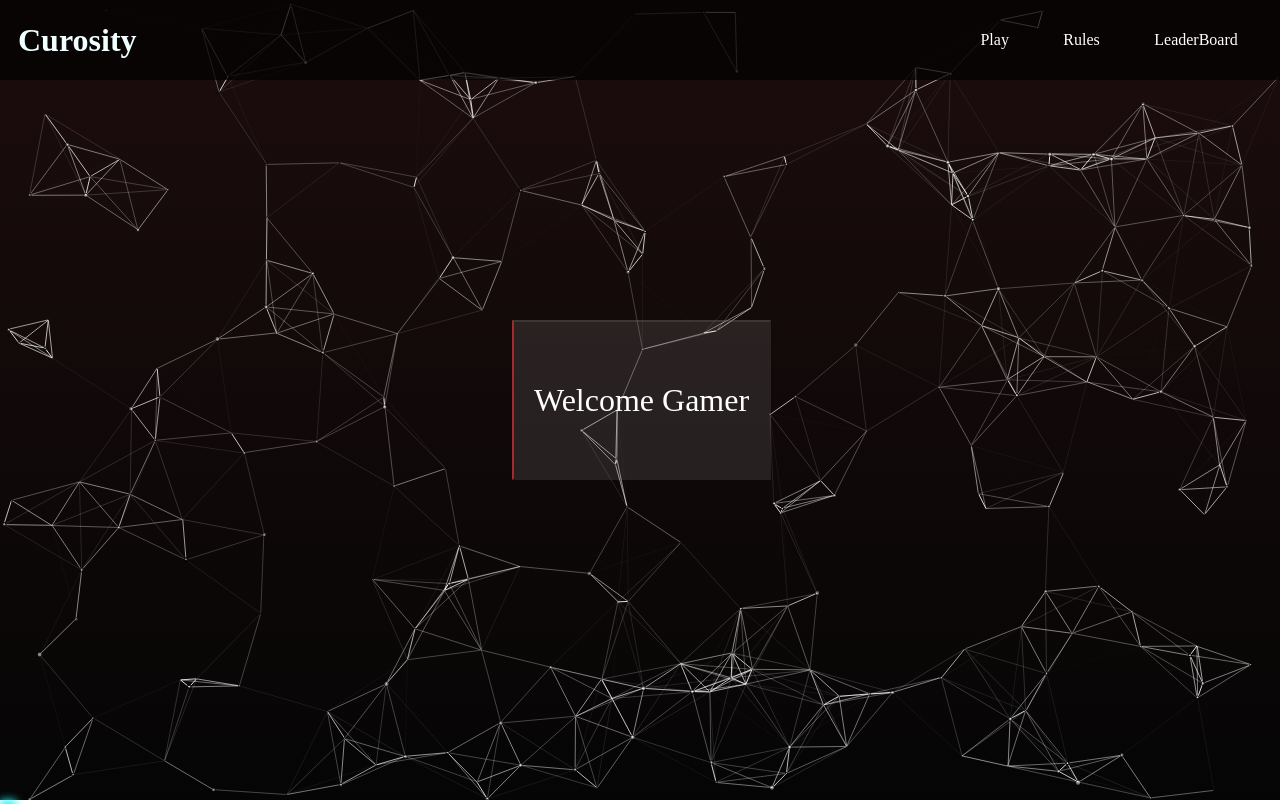
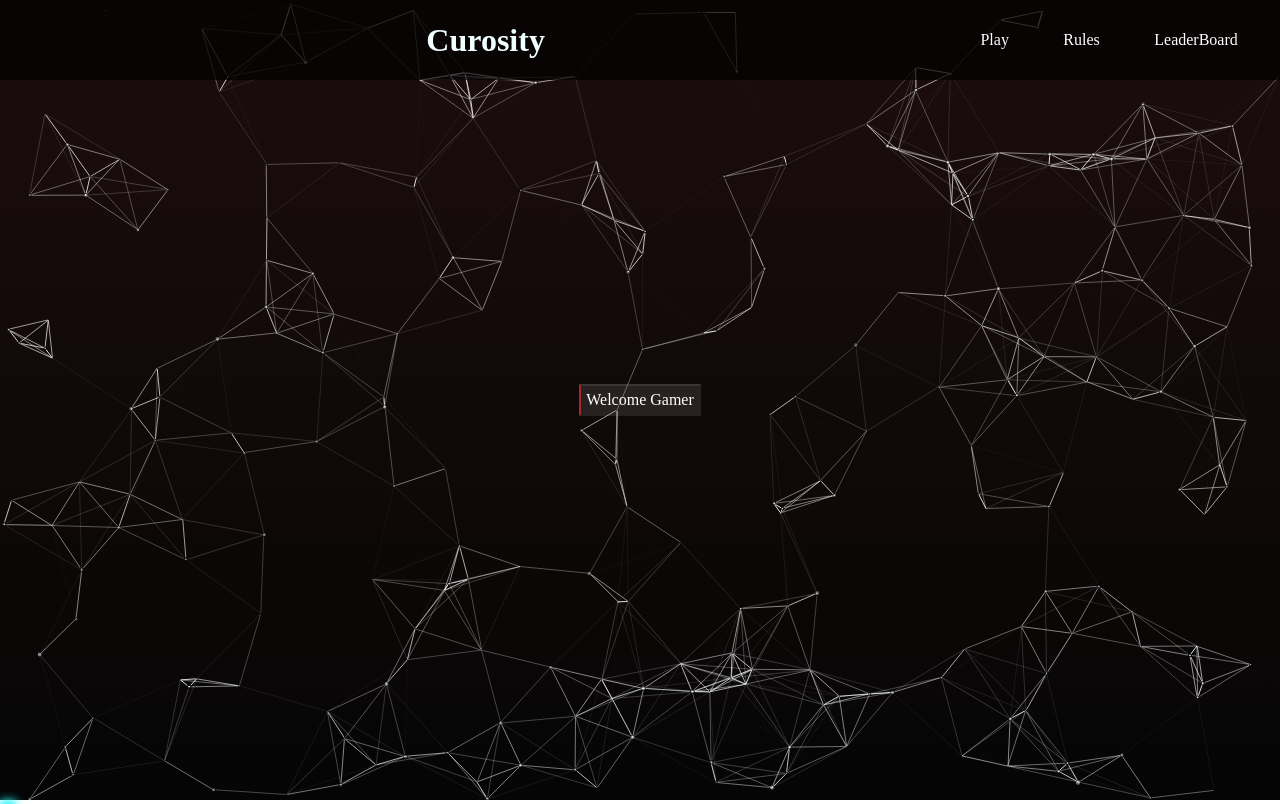
Before and after one commit to stallionz-arch/Django_2, a Django app: page /welcome in a window 1280 px wide. Run offline with Django 3.2, Linux system fonts and the light colour scheme; some libraries are stand-ins or nearby versions.

Commit message:
Made the content flexible

```diff
--- a/Django-Sphinx-Project/quiz/static/welcome/style.css
+++ b/Django-Sphinx-Project/quiz/static/welcome/style.css
@@ -11,45 +11,28 @@
 
 body {
   cursor: none;
-}
-#message {
-  position: absolute;
-  top: 40vh;
-  left: 40vw;
-  border: crimson solid 2px;
-  padding: 5px;
-  min-height: 20vh;
-  min-width: 20vw;
-  color: white;
   text-align: center;
-  align-content: center;
-  display: flex;
-  flex-direction: column;
-  align-items: center;
-  justify-content: center;
-  background: rgba(245, 245, 245, 0.1);
 }
 
-#message p {
-  display: flex;
-  align-items: center;
-  font-size: 2em;
-  padding: 5px;
-  margin: 10px;
+.containwc {
+  position: absolute;
+  top: 0;
+  right: 0;
+  height: 100vh;
+  pointer-events: none;
 }
 
 header {
-  position: absolute;
-  top: 0;
   min-height: 10vh;
   width: 100vw;
   display: flex;
+  flex-wrap: wrap;
   justify-content: space-around;
   align-items: center;
   background-color: rgba(0, 0, 0, 0.7);
   color: azure;
   padding: 15px;
-  /* margin-left: 10px; */
+  pointer-events: all;
 }
 
 header h1 {
@@ -59,6 +42,7 @@ header h1 {
 
 header nav {
   flex: 1;
+  flex-shrink: 0;
 }
 
 header nav a :active,
@@ -74,6 +58,8 @@ header nav ul {
   display: flex;
   justify-content: space-around;
   align-items: center;
+  flex-wrap: wrap;
+  align-content: space-around;
 }
 
 nav ul a:hover {
@@ -81,13 +67,36 @@ nav ul a:hover {
   color: rgb(148, 142, 151);
 }
 
+.content {
+  min-height: 80vh;
+  display: flex;
+  flex-direction: column;
+  align-items: center;
+  justify-content: center;
+  cursor: none;
+  pointer-events: none;
+}
+
+#message {
+  border: crimson solid 2px;
+  padding: 5px;
+  /* min-height: 20vh;
+  min-width: 20vw; */
+  color: white;
+  display: flex;
+  flex-direction: column;
+  flex-wrap: wrap;
+  align-items: center;
+  justify-content: center;
+  pointer-events: none;
+  background: rgba(245, 245, 245, 0.1);
+}
+
 html {
   --myvar: "#0ff";
 }
 
 .cursor {
-  /* border: 5px solid var(--myvar);
-  border-radius: 5px; */
   position: absolute;
   transform: translate(-50%, -50%);
   pointer-events: none;
--- a/Django-Sphinx-Project/quiz/templates/welcome/index.html
+++ b/Django-Sphinx-Project/quiz/templates/welcome/index.html
@@ -24,11 +24,14 @@
           </ul>
         </nav>
       </header>
-      <div class="cursor"></div>
-      <div id="message">
-        <p>Welcome Gamer</p>
+      <div class="content">
+        <div id="message">
+          Welcome Gamer
+        </div>
       </div>
     </div>
+
+    <div class="cursor"></div>
   </body>
   <script src="https://cdn.jsdelivr.net/npm/particles.js@2.0.0/particles.min.js"></script>
   <script>
```
